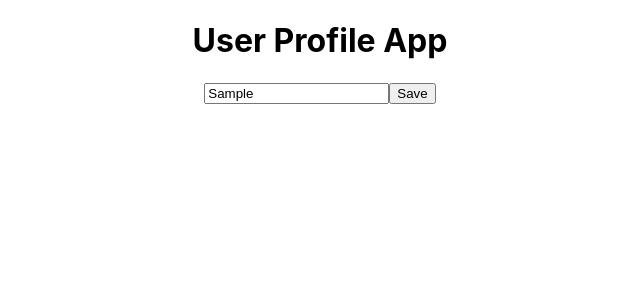
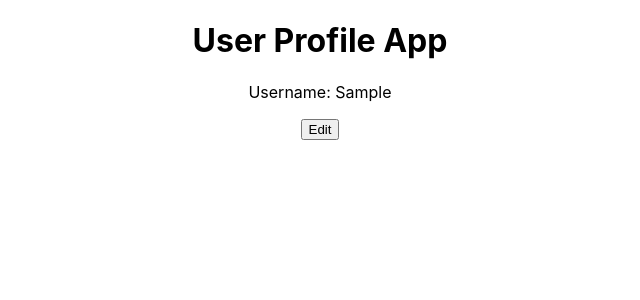
Before and after one commit to darinadari13/test-task-form, a React (Create React App) app: page / in a window 1280 px wide. Both pictures are taken after typing "Sample" into the empty fields and a click on the button "Save". Shown: the top 300 px of the page, without its empty margins (320-960 px from the left). Built offline with nearby package versions, Linux system fonts and the light colour scheme; the HTML template or start-up script is replaced by a standard one.

Commit message:
feat: add editing mode

```diff
--- a/src/components/App.tsx
+++ b/src/components/App.tsx
@@ -1,12 +1,16 @@
 import React from 'react';
 import './App.css';
 import Form from './Form/Form';
+import UserProfile from './UserProfile/UserProfile';
+import { useSelector } from 'react-redux';
+import { RootState } from '../redux/store';
 
 function App() {
+  const isEditing = useSelector((state: RootState) => state.user.isEditing);
   return (
-    <div className="App">
-    <h1>User Profile App</h1>
-    <Form/>
+    <div className='App'>
+      <h1>User Profile App</h1>
+      {isEditing ? <Form /> : <UserProfile />}
     </div>
   );
 }
--- a/src/components/Form/Form.tsx
+++ b/src/components/Form/Form.tsx
@@ -1,21 +1,24 @@
 import { useFormik } from 'formik';
 import { useDispatch, useSelector } from 'react-redux';
-import { updateUser } from '../../redux/userSlice';
+import { updateUser, setIsEditing } from '../../redux/userSlice';
 import { object, string } from 'yup';
 import { RootState } from '../../redux/store';
+import FormProps from './types';
 
 export function Form() {
   const dispatch = useDispatch();
+  const { username } = useSelector((state: RootState) => state.user);
 
   const { values, handleChange, handleBlur, handleSubmit, touched, errors } = useFormik({
     initialValues: {
-      username: useSelector((state: RootState) => state.user.username),
+      username: username,
     },
     validationSchema: object({
       username: string().required('Required'),
     }),
     onSubmit: values => {
       dispatch(updateUser(values.username));
+      dispatch(setIsEditing(false));
     },
   });
 
--- /dev/null
+++ b/src/components/Form/types.ts
@@ -0,0 +1,5 @@
+export default interface FormProps {
+  initialValue: string;
+  onSubmit: (newUsername: string) => void;
+  onCancel: () => void;
+}
--- a/src/components/UserProfile/UserProfile.tsx
+++ b/src/components/UserProfile/UserProfile.tsx
@@ -1,15 +1,29 @@
 import React from 'react';
-import { useSelector } from 'react-redux';
 import { RootState } from '../../redux/store';
+import { useDispatch, useSelector } from 'react-redux';
+import { updateUser, setIsEditing } from '../../redux/userSlice';
+import Form from '../Form/Form';
 
-export function UserProfileDisplay() {
-  const username = useSelector((state: RootState) => state.user.username);
+export function UserProfile() {
+  const dispatch = useDispatch();
+  const { username, isEditing } = useSelector((state: RootState) => state.user);
+
+  function handleEditForm() {
+    dispatch(setIsEditing(true));
+  }
 
   return (
     <div>
-      <p>Username: {username}</p>
+      {isEditing ? (
+        <Form />
+      ) : (
+        <div>
+          <p>Username: {username}</p>
+          <button onClick={handleEditForm}>Edit</button>
+        </div>
+      )}
     </div>
   );
 }
 
-export default UserProfileDisplay;
+export default UserProfile;
--- a/src/redux/types.ts
+++ b/src/redux/types.ts
@@ -1,3 +1,4 @@
 export default interface UserState {
   username: string;
+  isEditing: boolean;
 }
--- a/src/redux/userSlice.ts
+++ b/src/redux/userSlice.ts
@@ -1,9 +1,9 @@
 import { createSlice, PayloadAction } from '@reduxjs/toolkit';
 import UserState from './types';
 
-
 const initialState: UserState = {
-  username: '',
+  username: localStorage.getItem('username') || '',
+  isEditing: !localStorage.getItem('username'),
 };
 
 const userSlice = createSlice({
@@ -12,9 +12,13 @@ const userSlice = createSlice({
   reducers: {
     updateUser: (state, action: PayloadAction<string>) => {
       state.username = action.payload;
+      localStorage.setItem('username', action.payload);
+    },
+    setIsEditing: (state, action: PayloadAction<boolean>) => {
+      state.isEditing = action.payload;
     },
   },
 });
 
-export const { updateUser } = userSlice.actions;
+export const { updateUser, setIsEditing } = userSlice.actions;
 export default userSlice.reducer;
```
